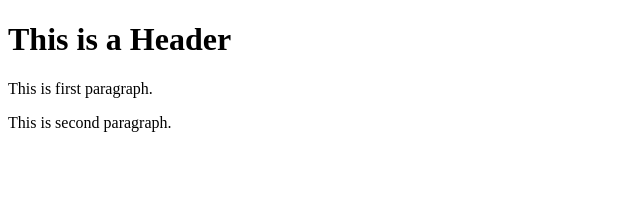
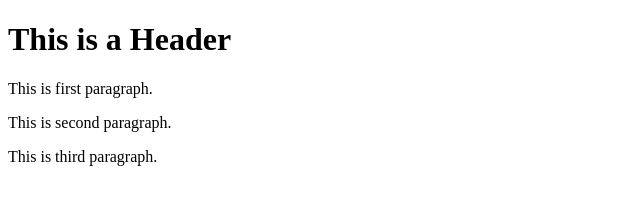
Before and after one commit to ayushsahu1999/git-test, a website: page index.html in a window 1280 px wide. Shown: the whole page, without its empty margins (0-640 px from the left). Drawn offline with Linux system fonts and the light colour scheme.

Commit message:
Fourth commit

```diff
--- a/index.html
+++ b/index.html
@@ -6,5 +6,6 @@
         <h1>This is a Header</h1>
         <p>This is first paragraph.</p>
         <p>This is second paragraph.</p>
+        <p>This is third paragraph.</p>
     </body>
 </html>
```
Also changed, not shown: package.json (added, +24 -0 lines), 2 other files.
